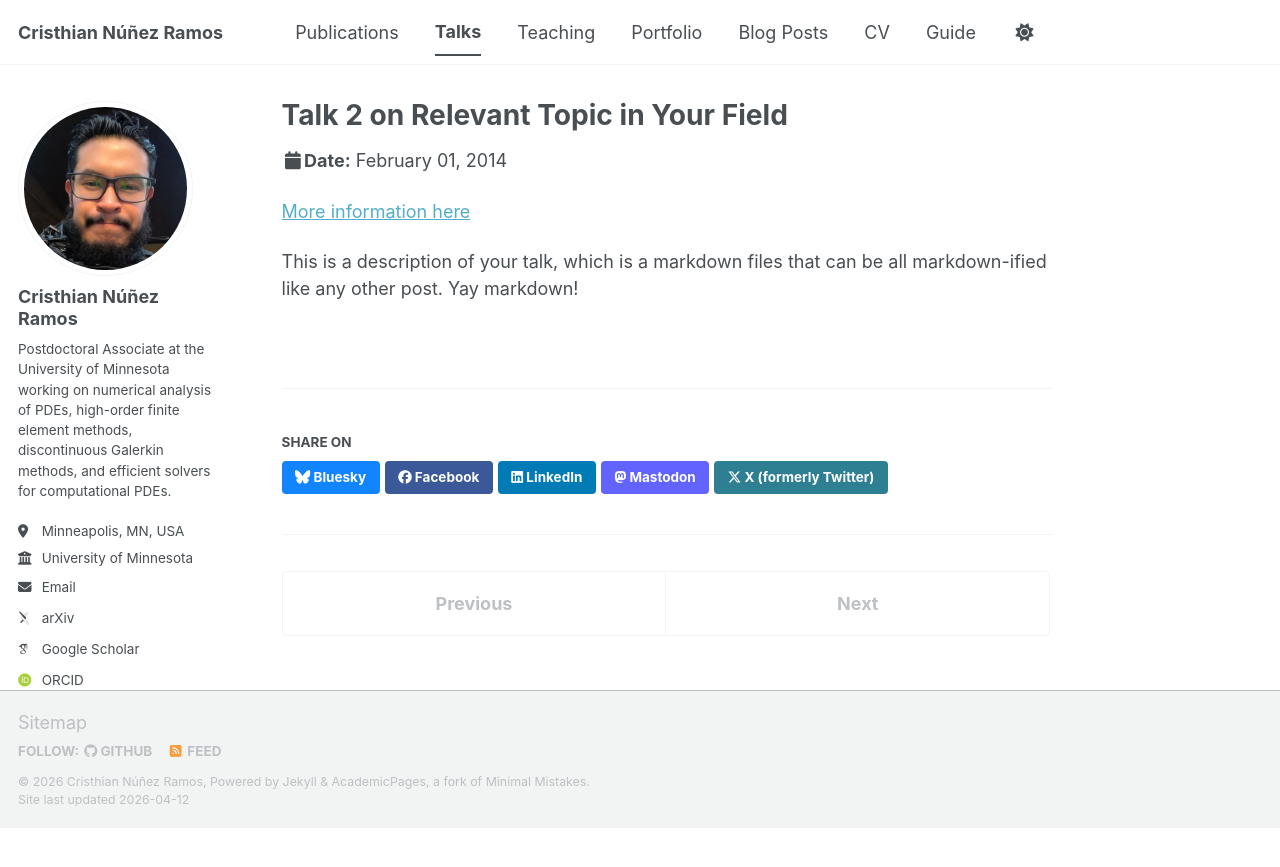
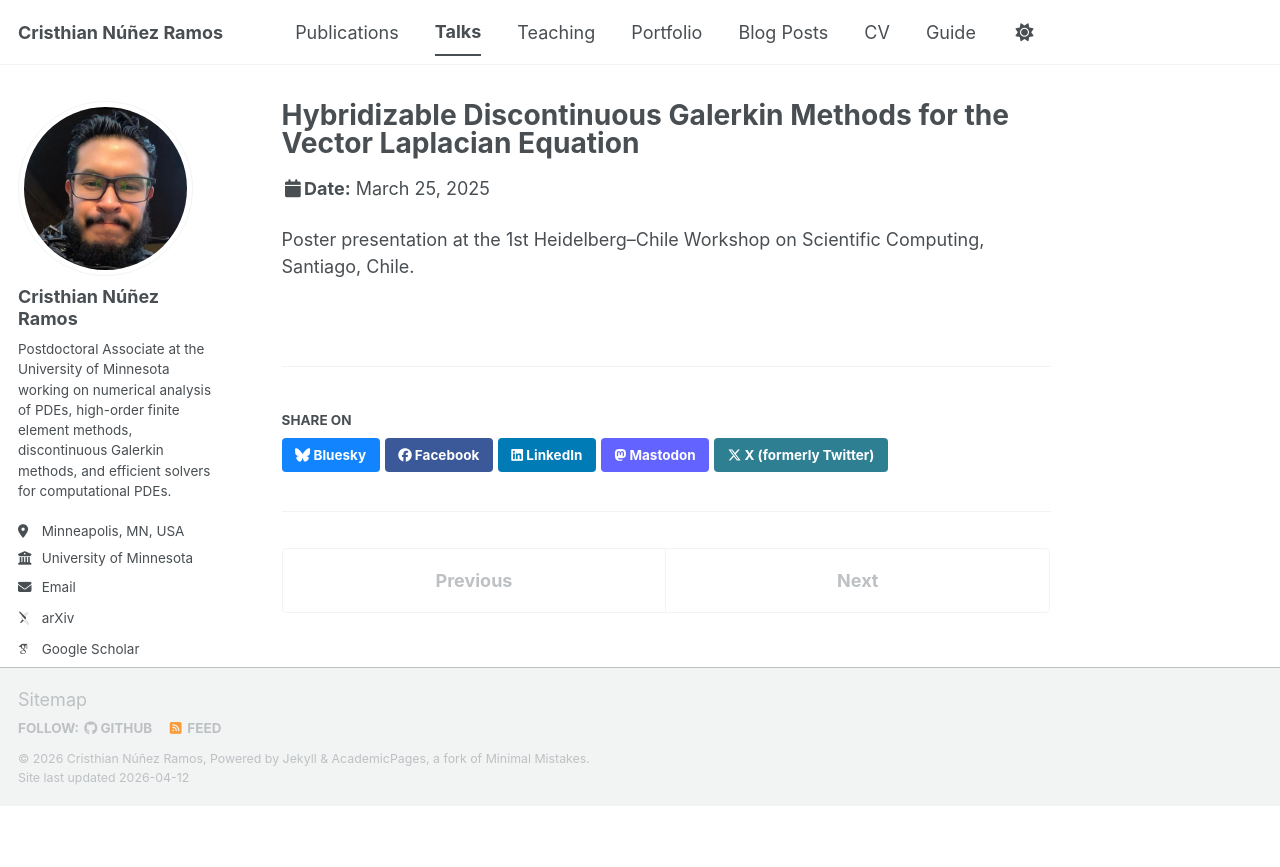
Before and after one commit to cnunezra-NAPDEs/webpage, a Jekyll site: the page built from _talks/2014-02-01-talk-2.md, in a window 1280 px wide. Shown: the top 867 px of the page. Built offline with Jekyll 4.4.1, drawn with Linux system fonts in a browser that asks for light colours; some web fonts are replaced; a script bundle is joined from its source files by our own code; library files that are not in the unit come from our copies.

Commit message:
Update 2014-02-01-talk-2.md

```diff
--- a/_talks/2014-02-01-talk-2.md
+++ b/_talks/2014-02-01-talk-2.md
@@ -1,13 +1,11 @@
 ---
-title: "Talk 2 on Relevant Topic in Your Field"
+title: "Hybridizable Discontinuous Galerkin Methods for the Vector Laplacian Equation"
 collection: talks
-type: "Talk"
-permalink: /talks/2014-02-01-talk-2
-venue: "London School of Testing"
-date: 2014-02-01
-location: "London, UK"
+type: "Poster presentation"
+permalink: /talks/heidelberg-vector-laplacian
+venue: "1st Heidelberg–Chile Workshop on Scientific Computing"
+date: 2025-03-25
+location: "Santiago, Chile"
 ---
 
-[More information here](http://example2.com)
-
-This is a description of your talk, which is a markdown files that can be all markdown-ified like any other post. Yay markdown!
+Poster presentation at the 1st Heidelberg–Chile Workshop on Scientific Computing, Santiago, Chile.
```
